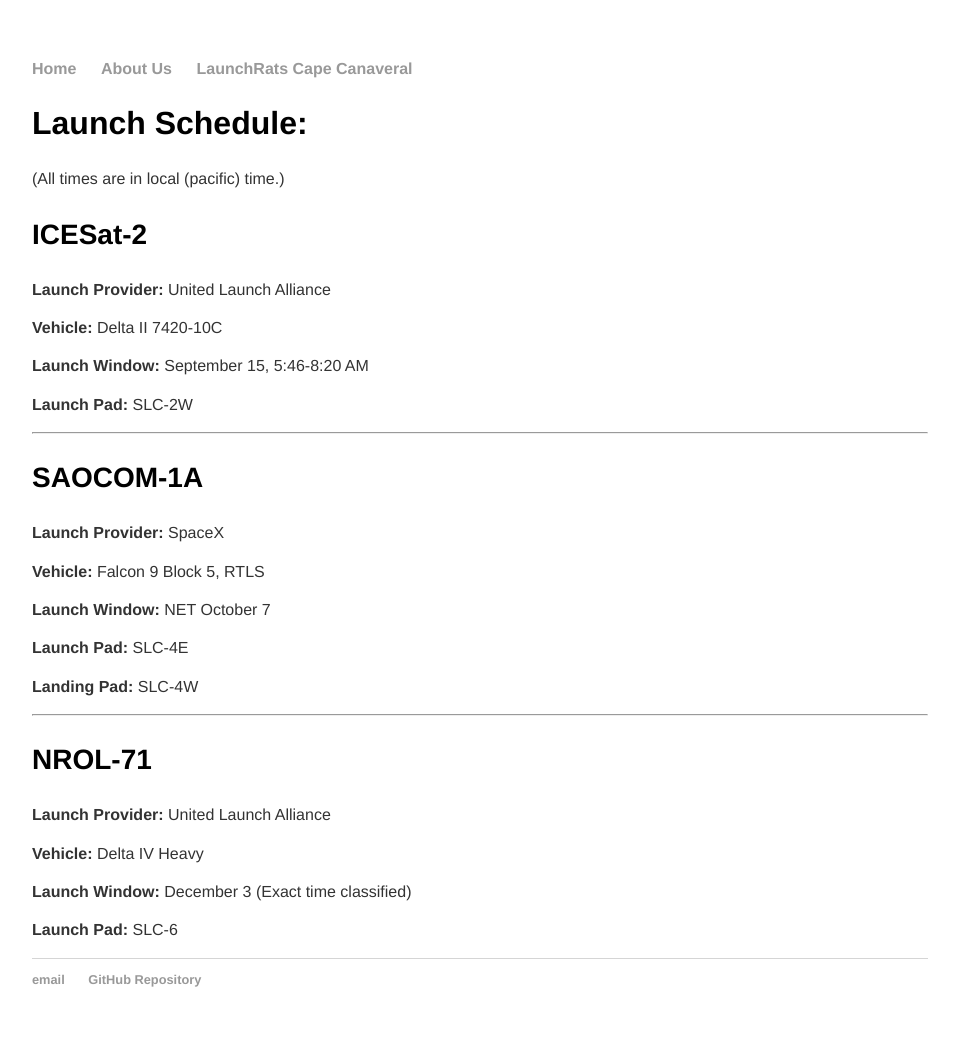
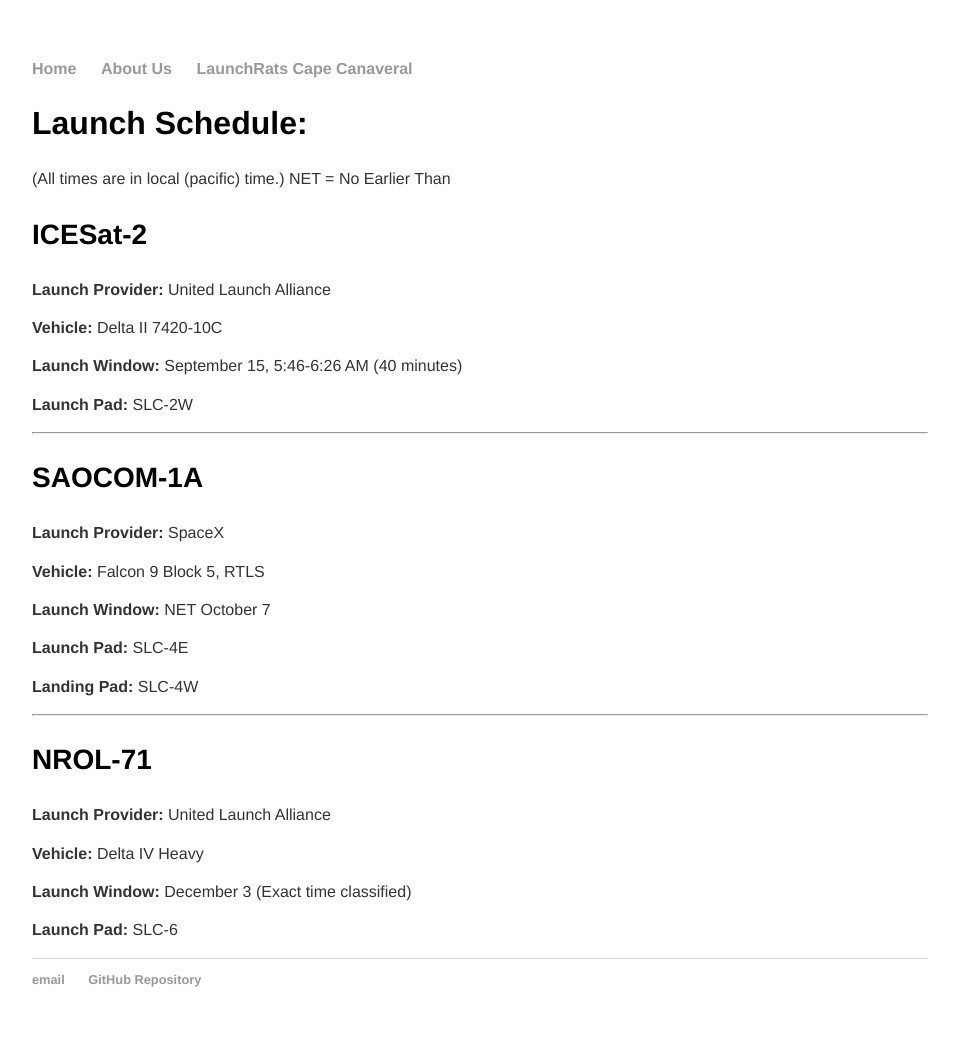
Before and after one commit to CST-100/Launchrats-West-Coast, a Jekyll site: the page built from _posts/2018-09-10-Launch Schedule.md, in a window 1280 px wide. Shown: the whole page, without its empty margins (160-1119 px from the left). Built offline with Jekyll 4.4.1, drawn with Linux system fonts in a browser that asks for light colours; our own code applies the rules of GitHub Pages for plain Markdown files.

Commit message:
Update 2018-09-10-Launch Schedule.md

```diff
--- a/_posts/2018-09-10-Launch Schedule.md
+++ b/_posts/2018-09-10-Launch Schedule.md
@@ -1,12 +1,13 @@
 ## Launch Schedule:
 (All times are in local (pacific) time.)
+NET = No Earlier Than
 
 ### ICESat-2
 **Launch Provider:** United Launch Alliance
 
 **Vehicle:** Delta II 7420-10C
 
-**Launch Window:** September 15, 5:46-8:20 AM
+**Launch Window:** September 15, 5:46-6:26 AM (40 minutes)
 
 **Launch Pad:** SLC-2W
 
```
